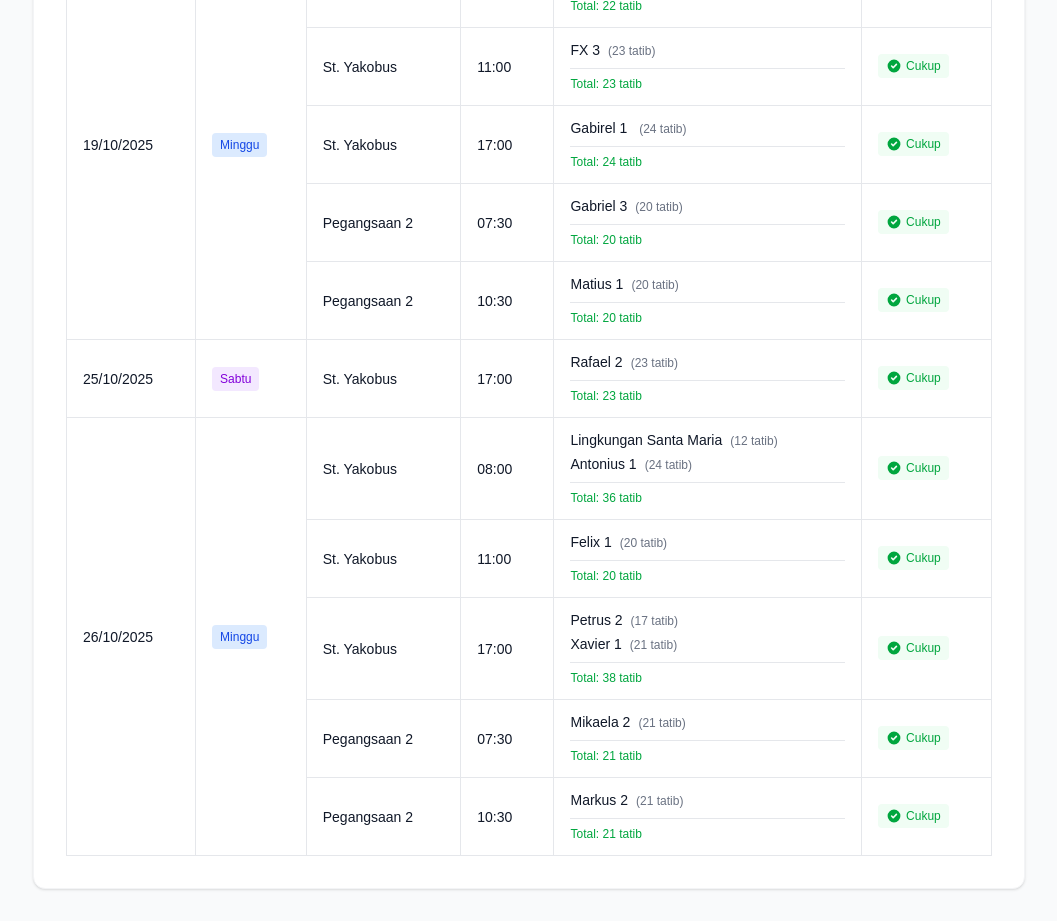
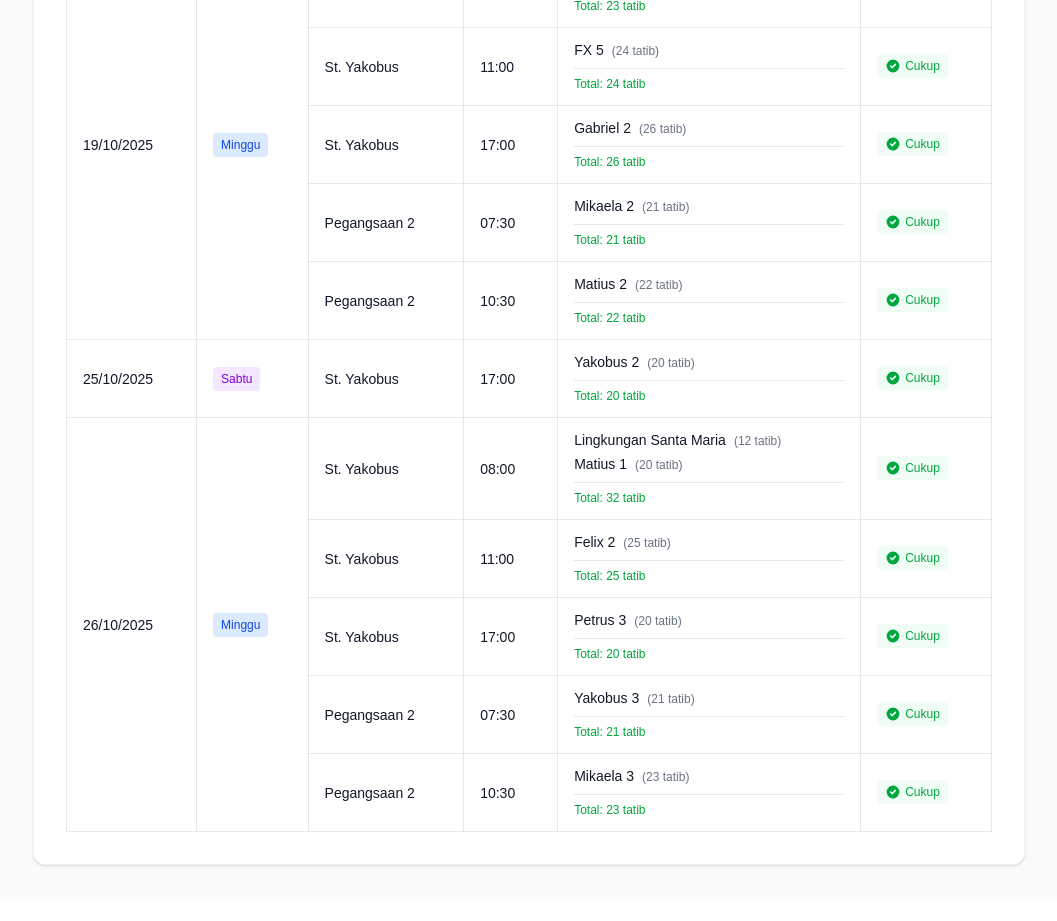
Before and after one commit to PriscillaHandoyo/stykb-dashboard, a Next.js app in the folder stykb-dashboard/: page /kalendar-penugasan in a window 1280 px wide. Shown: the part 1380-2301 px from the top of the page, without its empty margins (223-1280 px from the left). After the commit the page ends 2277 px from the top, so only its background shows below. Built offline with nearby package versions, Linux system fonts and the light colour scheme.

Commit message:
20251108_07 - Fix the logic for kalender penugasan assignments - 2

```diff
--- a/stykb-dashboard/app/kalendar-penugasan/page.tsx
+++ b/stykb-dashboard/app/kalendar-penugasan/page.tsx
@@ -211,6 +211,9 @@ export default function KalendarPenugasanPage() {
     // Track assignments per week to avoid assigning same lingkungan in consecutive weeks
     const weeklyAssignments: { [weekNum: number]: Set<string> } = {};
 
+    // Track assignments per day to avoid assigning same lingkungan multiple times on same date
+    const dailyAssignments: { [dayNum: number]: Set<string> } = {};
+
     // Helper function to get week number of the month
     const getWeekOfMonth = (dayNum: number): number => {
       return Math.ceil(dayNum / 7);
@@ -235,13 +238,20 @@ export default function KalendarPenugasanPage() {
       const currentWeek = getWeekOfMonth(currentDay);
       const previousWeek = currentWeek - 1;
 
-      // Get lingkungan assigned in previous week
+      // Get lingkungan assigned in previous week and on current day
       const previousWeekAssignments =
         weeklyAssignments[previousWeek] || new Set<string>();
+      const todayAssignments =
+        dailyAssignments[currentDay] || new Set<string>();
 
       // Try to assign from unassigned pool first, prioritizing those not in previous week
       for (let i = unassignedPool.length - 1; i >= 0; i--) {
         const lingkungan = unassignedPool[i];
+
+        // Skip if already assigned today
+        if (todayAssignments.has(lingkungan.namaLingkungan)) {
+          continue;
+        }
 
         // Check if this lingkungan is available for this slot
         const availability = lingkungan.availability[normalizedChurch];
@@ -270,15 +280,69 @@ export default function KalendarPenugasanPage() {
         // Remove from unassigned pool
         unassignedPool.splice(i, 1);
 
-        // Track this assignment for the current week
+        // Track this assignment for the current week and day
         if (!weeklyAssignments[currentWeek]) {
           weeklyAssignments[currentWeek] = new Set<string>();
         }
         weeklyAssignments[currentWeek].add(lingkungan.namaLingkungan);
 
+        if (!dailyAssignments[currentDay]) {
+          dailyAssignments[currentDay] = new Set<string>();
+        }
+        dailyAssignments[currentDay].add(lingkungan.namaLingkungan);
+
         // If we've reached minimum tatib, stop assigning for this slot
         if (totalTatib >= MIN_TATIB) {
           break;
+        }
+      }
+
+      // If pool is empty and we still need more tatib, reuse lingkungan
+      // BUT only those NOT assigned to Paskah, NOT assigned in previous week, and NOT assigned today
+      if (
+        totalTatib < MIN_TATIB &&
+        unassignedPool.length === 0 &&
+        paskahAssignedLingkungan.size > 0
+      ) {
+        // Get all lingkungan not assigned to Paskah, not in previous week, and not assigned today
+        const reusableLingkungan = availableLingkungan.filter(
+          (ling) =>
+            !previousWeekAssignments.has(ling.namaLingkungan) &&
+            !todayAssignments.has(ling.namaLingkungan)
+        );
+
+        for (const lingkungan of reusableLingkungan) {
+          // Check if this lingkungan is available for this slot
+          const availability = lingkungan.availability[normalizedChurch];
+          if (!availability) continue;
+
+          const daySchedule =
+            day === "Minggu" ? availability.Minggu : availability.Sabtu;
+          if (!daySchedule || !daySchedule.includes(time)) continue;
+
+          // This lingkungan is available, assign it
+          const tatib = parseInt(lingkungan.jumlahTatib) || 0;
+          assigned.push({
+            name: lingkungan.namaLingkungan,
+            tatib: tatib,
+          });
+          totalTatib += tatib;
+
+          // Track this assignment for the current week and day
+          if (!weeklyAssignments[currentWeek]) {
+            weeklyAssignments[currentWeek] = new Set<string>();
+          }
+          weeklyAssignments[currentWeek].add(lingkungan.namaLingkungan);
+
+          if (!dailyAssignments[currentDay]) {
+            dailyAssignments[currentDay] = new Set<string>();
+          }
+          dailyAssignments[currentDay].add(lingkungan.namaLingkungan);
+
+          // If we've reached minimum tatib, stop assigning for this slot
+          if (totalTatib >= MIN_TATIB) {
+            break;
+          }
         }
       }
 
--- a/stykb-dashboard/data/lingkungan.json
+++ b/stykb-dashboard/data/lingkungan.json
@@ -1661,5 +1661,80 @@
         ]
       }
     }
+  },
+  {
+    "id": 68,
+    "namaLingkungan": "Yakobus 1",
+    "namaKetua": "Jayden",
+    "nomorTelepon": "147924824242",
+    "jumlahTatib": "10",
+    "availability": {
+      "St. Yakobus": {
+        "Minggu": [
+          "11:00",
+          "08:00",
+          "17:00"
+        ],
+        "Sabtu": [
+          "17:00"
+        ]
+      },
+      "Pegangsaan 2": {
+        "Minggu": [
+          "07:30",
+          "10:30"
+        ]
+      }
+    }
+  },
+  {
+    "id": 69,
+    "namaLingkungan": "Yakobus 2",
+    "namaKetua": "Anna",
+    "nomorTelepon": "234879239234",
+    "jumlahTatib": "20",
+    "availability": {
+      "St. Yakobus": {
+        "Minggu": [
+          "08:00",
+          "11:00",
+          "17:00"
+        ],
+        "Sabtu": [
+          "17:00"
+        ]
+      },
+      "Pegangsaan 2": {
+        "Minggu": [
+          "07:30",
+          "10:30"
+        ]
+      }
+    }
+  },
+  {
+    "id": 70,
+    "namaLingkungan": "Yakobus 3",
+    "namaKetua": "Sab",
+    "nomorTelepon": "26131234247",
+    "jumlahTatib": "21",
+    "availability": {
+      "St. Yakobus": {
+        "Minggu": [
+          "08:00",
+          "11:00",
+          "17:00"
+        ],
+        "Sabtu": [
+          "17:00"
+        ]
+      },
+      "Pegangsaan 2": {
+        "Minggu": [
+          "07:30",
+          "10:30"
+        ]
+      }
+    }
   }
 ]
```
